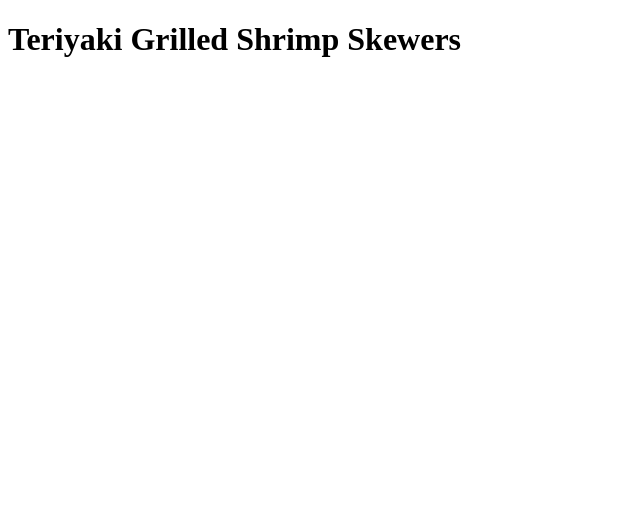
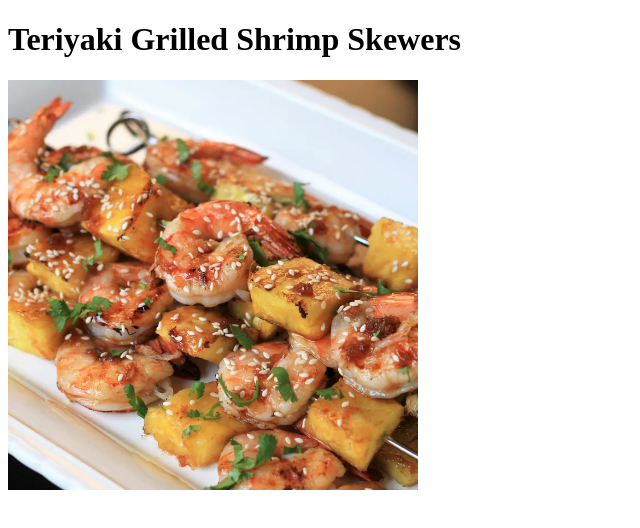
Before and after one commit to rgmaitr/odin-recipes, a plain HTML site: page recipes/shrimp.html in a window 1280 px wide. Shown: the whole page, without its empty margins (0-640 px from the left). Drawn offline with Linux system fonts and the light colour scheme.

Commit message:
Display an image in shrimp.html

```diff
--- a/recipes/shrimp.html
+++ b/recipes/shrimp.html
@@ -7,5 +7,7 @@
 
   <body>
     <h1>Teriyaki Grilled Shrimp Skewers</h1>
+
+    <img src="../images/teriyaki-grilled-shrimp-skewers.jpg" alt="Teriyaki Grilled Shrimp Skewers" height="410" weight="410">
   </body>
 </html>
```
